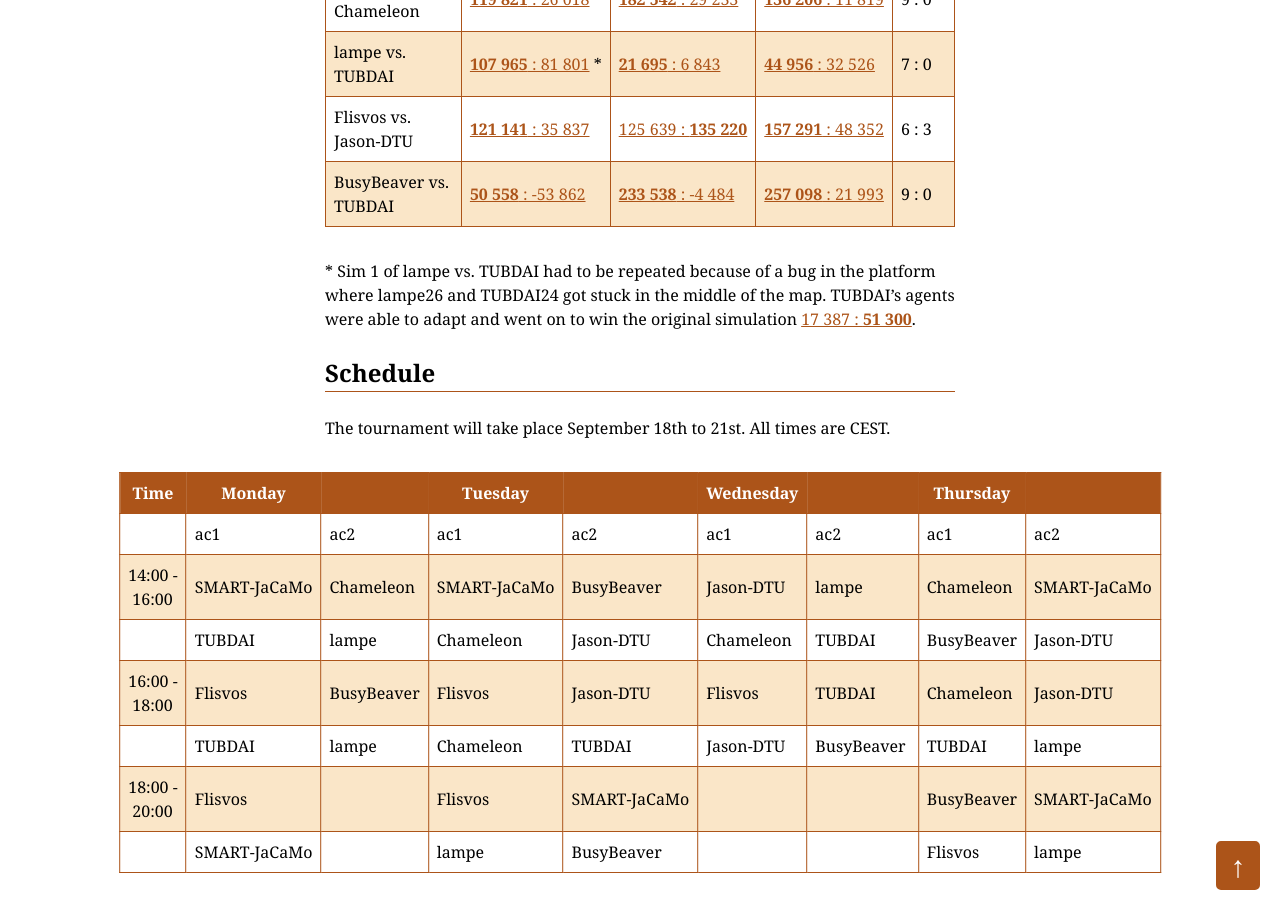
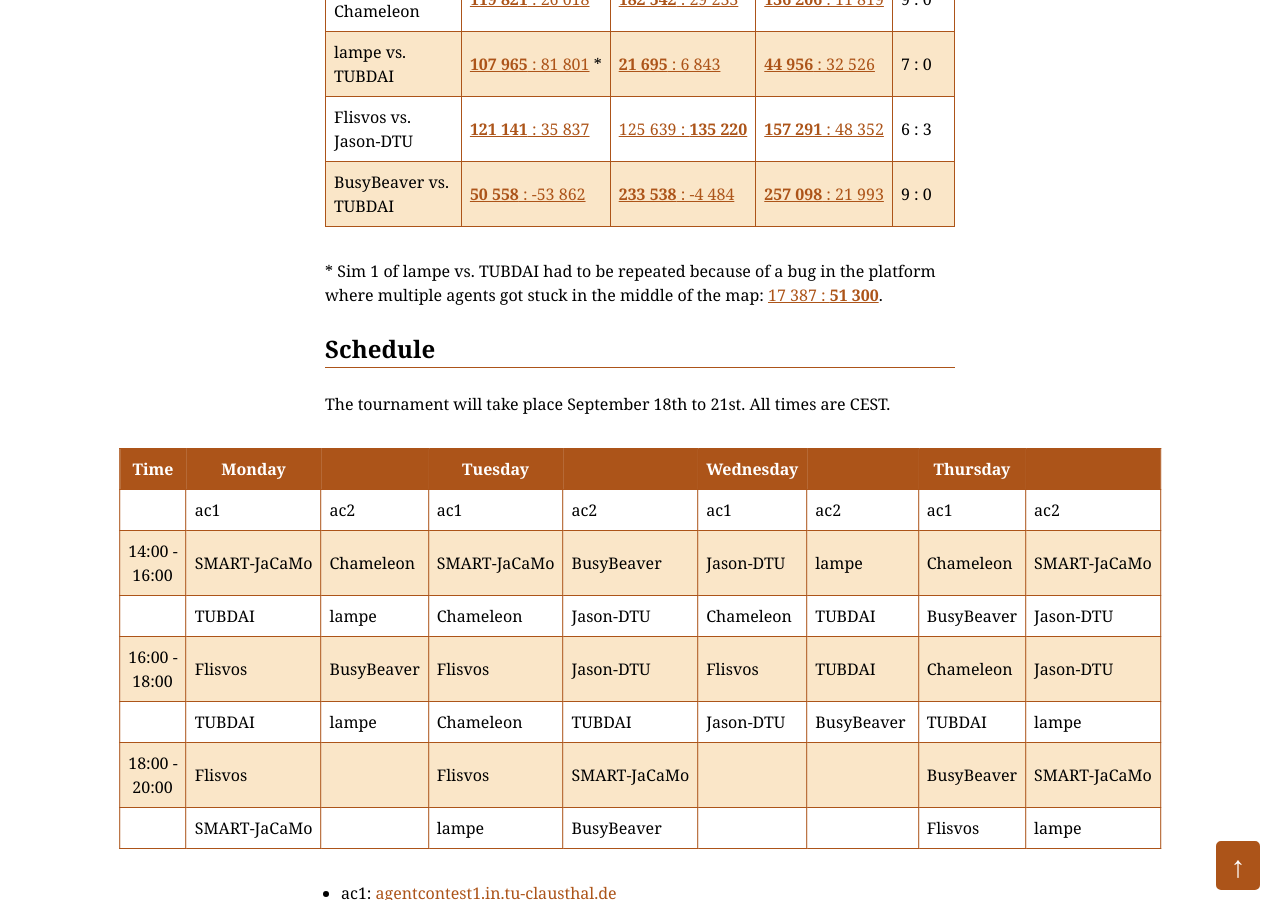
Before and after one commit to agentcontest/agentcontest.github.io, a Jekyll site: the page built from 2017/index.md, in a window 1280 px wide and 900 px high, scrolled down 1977 px. Built offline with Jekyll 4.4.1, drawn with Linux system fonts in a browser that asks for light colours.

Commit message:
number of stuck agents was not equal

```diff
--- a/2017/index.md
+++ b/2017/index.md
@@ -52,9 +52,8 @@ Flisvos vs. Jason&#8209;DTU | [**121&nbsp;141**&nbsp;:&nbsp;35&nbsp;837](/2017/r
 BusyBeaver vs. TUBDAI | [**50&nbsp;558**&nbsp;:&nbsp;&#8209;53&nbsp;862](/2017/replays/?2017-09-20-17-29-42-2017-MAPC-Sim1) | [**233&nbsp;538**&nbsp;:&nbsp;&#8209;4&nbsp;484](/2017/replays/?2017-09-20-17-29-42-2017-MAPC-Sim2) | [**257&nbsp;098**&nbsp;:&nbsp;21&nbsp;993](/2017/replays/?2017-09-20-17-29-42-2017-MAPC-Sim3) | 9 : 0
 
 <span>*</span> Sim 1 of lampe vs. TUBDAI had to be repeated because of a
-bug in the platform where lampe26 and TUBDAI24 got stuck in the middle of the
-map. TUBDAI's agents were able to adapt and went on to win the
-original simulation [17&nbsp;387&nbsp;:&nbsp;**51&nbsp;300**](/2017/replays/?2017-09-20-14-10-25-2017-MAPC-Sim1).
+bug in the platform where multiple agents got stuck in the middle of the
+map: [17&nbsp;387&nbsp;:&nbsp;**51&nbsp;300**](/2017/replays/?2017-09-20-14-10-25-2017-MAPC-Sim1).
 
 ### Schedule
 
```
